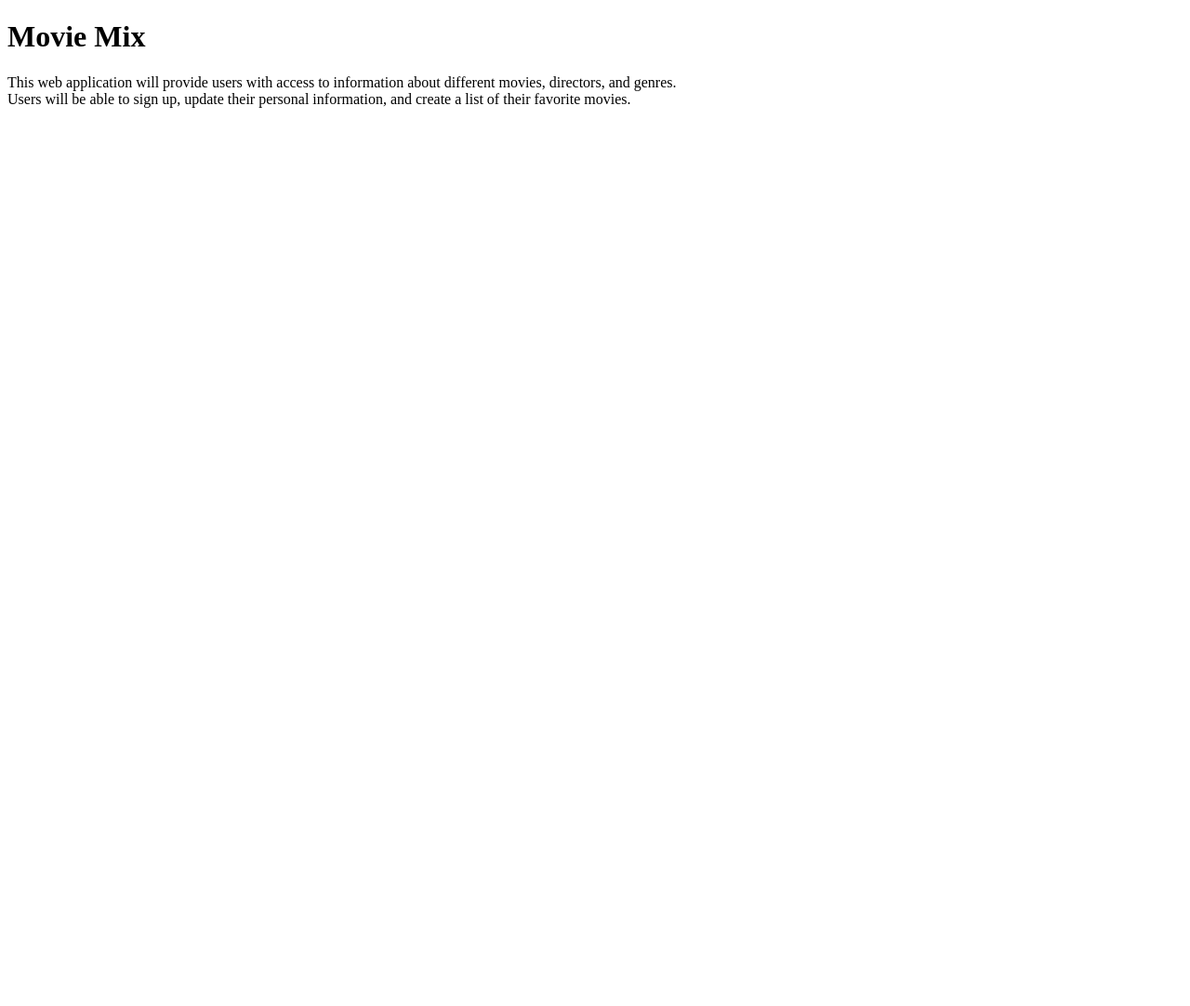
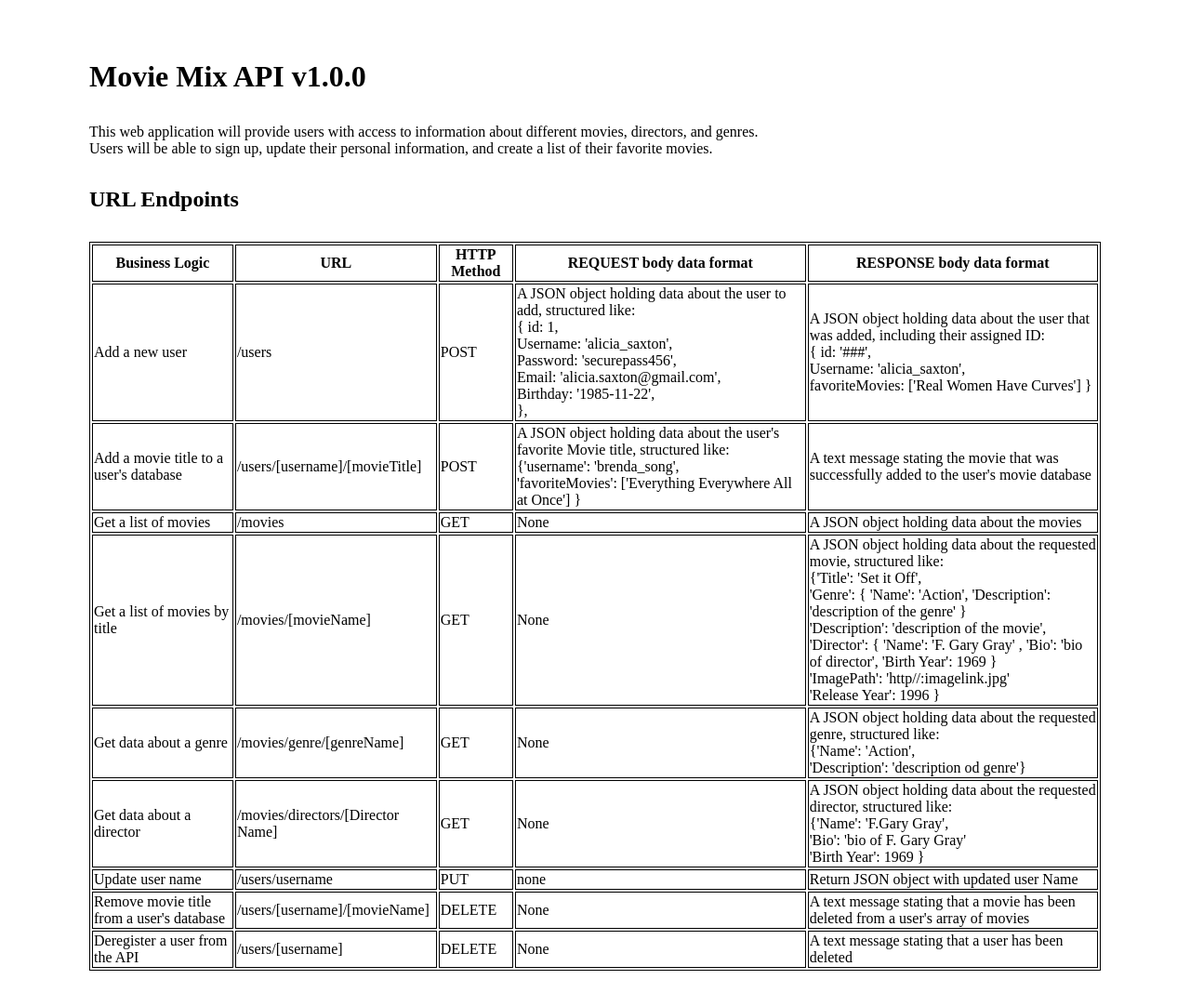
Before and after one commit to rweathers89/movie_api, a website: page public/documentation.html in a window 1280 px wide. Shown: the whole page at 93% size. Before the commit the page ends 800 px from the top, so only its background shows below. Drawn offline with Linux system fonts and the light colour scheme.

Commit message:
updated documentation with new endpoint names

```diff
--- a/public/documentation.html
+++ b/public/documentation.html
@@ -1,20 +1,143 @@
 <!DOCTYPE html>
 <html>
 <head>
-    <meta charset='utf-8'>
-    <meta http-equiv='X-UA-Compatible' content='IE=edge'>
+    <meta charset="utf-8">
+    <meta http-equiv="X-UA-Compatible" content="IE=edge">
     <title>Movie Mix</title>
-    <meta name='viewport' content='width=device-width, initial-scale=1'>
-    <link rel='stylesheet' type='text/css' media='screen' href='main.css'>
+    <meta name="viewport" content="width=device-width, initial-scale=1">
+    <style>
+        * {
+            margin: 2rem;
+        }
+        table, th, td {
+            border: 1px solid;
+        }
+    </style>
+    <link rel="stylesheet" type="text/css" media="screen" href="main.css">
 
 </head>
 <body>
-    <h1>Movie Mix</h1>
+    <h1>Movie Mix API v1.0.0</h1>
         <p>
             This web application will provide users with access to information about different movies, directors, and genres.<br>
             Users will be able to sign up, update their personal information, and create a list of their favorite movies.<br>
         </p>
 
-    <script src='server.js'></script>
+        <h2>URL Endpoints</h2>
+        <table class="table table-striped">
+            <thead>
+              <tr>
+                <th scope="col">Business Logic</th>
+                <th scope="col">URL</th>
+                <th scope="col">HTTP Method</th>
+                <th scope="col">REQUEST body data format</th>
+                <th scope="col">RESPONSE body data format</th>
+              </tr>
+            </thead>
+            <tbody>
+                <tr>
+                    <td>Add a new user</td>
+                    <td>/users</td>
+                    <td>POST</td>
+                    <td>
+                        A JSON object holding data about the user to add, structured like:<br>
+                        { id: 1,<br>
+                        Username: 'alicia_saxton',<br>
+                        Password: 'securepass456',<br>
+                        Email: 'alicia.saxton@gmail.com',<br>
+                        Birthday: '1985-11-22',<br>
+                        },
+                    </td>
+                    <td>
+                        A JSON object holding data about the user that was added, including their assigned ID:<br>
+                        { id: '###',<br>
+                        Username: 'alicia_saxton', <br>
+                        favoriteMovies: ['Real Women Have Curves'] }
+                    </td>
+                </tr>
+                <tr>
+                    <td>Add a movie title to a user's database</td>
+                    <td>/users/[username]/[movieTitle]</td>
+                    <td>POST</td>
+                    <td>
+                        A JSON object holding data about the user's favorite Movie title, structured like:<br>
+                        {'username': 'brenda_song',<br>
+                        'favoriteMovies': ['Everything Everywhere All at Once'] }
+                    </td>
+                    <td>
+                        A text message stating the movie that was
+                        successfully added to the user's movie database
+                    </td>
+                </tr>
+                <tr>
+                    <td>Get a list of movies</td>
+                    <td>/movies</td>
+                    <td>GET</td>
+                    <td>None</td>
+                    <td>A JSON object holding data about the movies</td>
+                </tr>
+                <tr>
+                    <td>Get a list of movies by title</td>
+                    <td>/movies/[movieName]</td>
+                    <td>GET</td>
+                    <td>None</td>
+                    <td>
+                        A JSON object holding data about the requested movie, structured like:<br>
+                        {'Title': 'Set it Off', <br>
+                        'Genre': { 'Name': 'Action', 'Description': 'description of the genre' } <br>
+                        'Description': 'description of the movie', <br>
+                        'Director': { 'Name': 'F. Gary Gray' , 'Bio': 'bio of director', 'Birth Year': 1969 } <br>
+                        'ImagePath': 'http//:imagelink.jpg' <br>
+                        'Release Year': 1996 }
+                    </td>
+                </tr>
+                <tr>
+                    <td>Get data about a genre</td>
+                    <td>/movies/genre/[genreName]</td>
+                    <td>GET</td>
+                    <td>None</td>
+                    <td>
+                        A JSON object holding data about the requested genre, structured like:<br>
+                        {'Name': 'Action', <br>
+                        'Description': 'description od genre'}
+                    </td>
+                </tr>
+                <tr>
+                    <td>Get data about a director</td>
+                    <td>/movies/directors/[Director Name]</td>
+                    <td>GET</td>
+                    <td>None</td>
+                    <td>
+                        A JSON object holding data about the requested director, structured like: <br>
+                        {'Name': 'F.Gary Gray',<br>
+                        'Bio': 'bio of F. Gary Gray'<br>
+                        'Birth Year': 1969 }
+                    </td>
+                </tr>
+                <tr>
+                    <td>Update user name</td>
+                    <td>/users/username</td>
+                    <td>PUT</td>
+                    <td>none</td>
+                    <td>Return JSON object with updated user Name </td>
+                </tr>
+                <tr>
+                    <td>Remove movie title from a user's database</td>
+                    <td>/users/[username]/[movieName]</td>
+                    <td>DELETE</td>
+                    <td>None</td>
+                    <td>A text message stating that a movie has been deleted from a user's array of movies</td>
+                </tr>
+                <tr>
+                    <td>Deregister a user from the API</td>
+                    <td>/users/[username]</td>
+                    <td>DELETE</td>
+                    <td>None</td>
+                    <td>A text message stating that a user has been deleted </td>
+                </tr>
+            </tbody>
+        </table>
+
+    <script src="index.js"></script>
 </body>
 </html>
```
